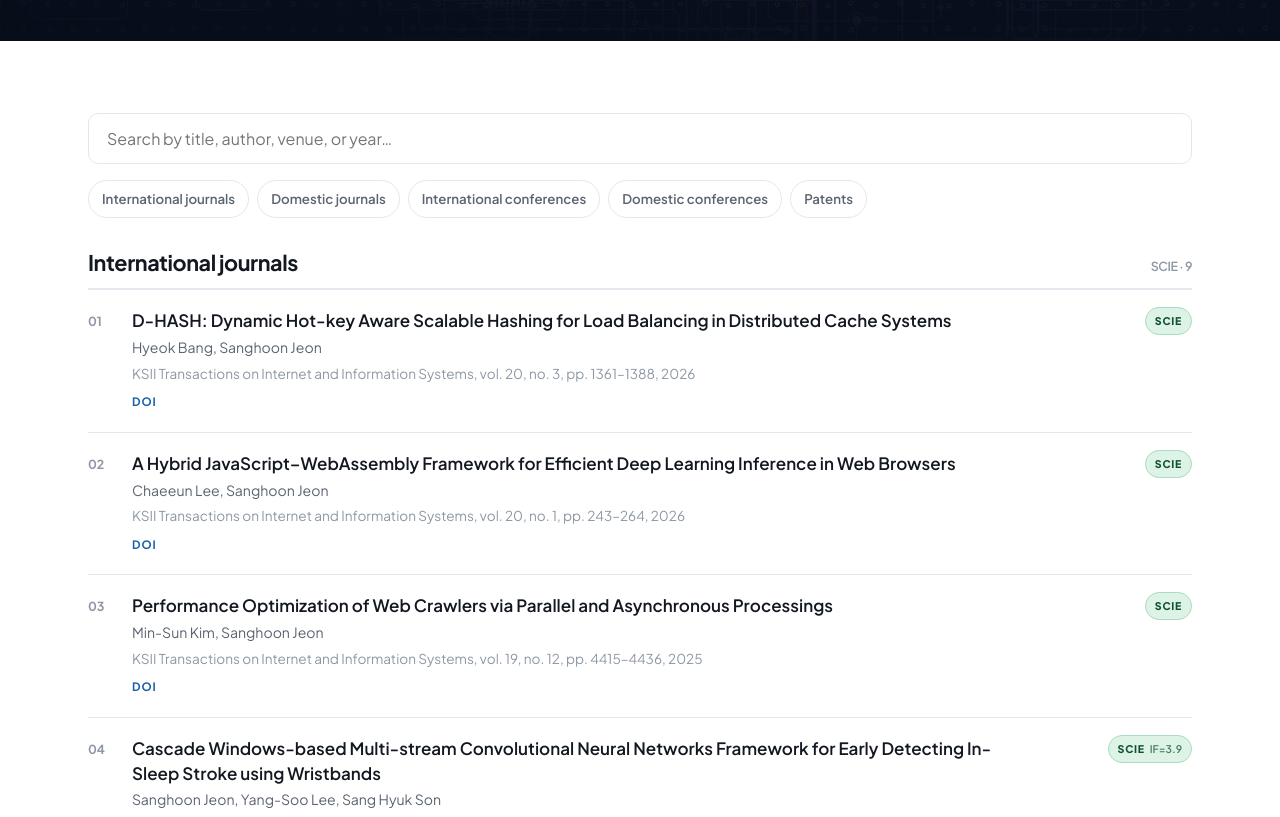
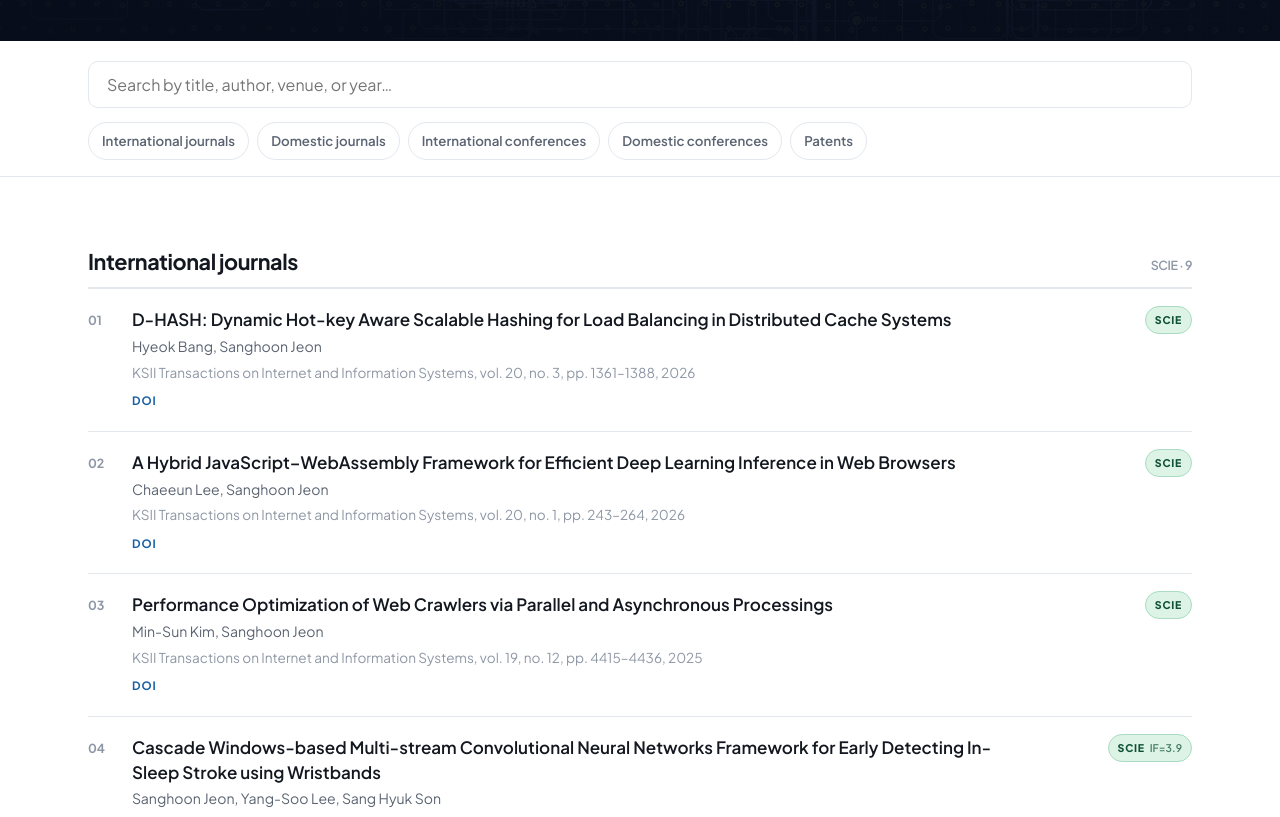
Before and after one commit to wcpslab/wcpslab.github.io, a website: page publications.html in a window 1280 px wide. Shown: the part 265-1082 px from the top of the page. Drawn offline with Linux system fonts and the light colour scheme.

Commit message:
Sticky publications toolbar

```diff
--- a/assets/style.css
+++ b/assets/style.css
@@ -277,20 +277,25 @@ p{margin:0 0 1rem}
 }
 
 /* ---- publications ---- */
-.toolbar{margin-bottom:16px}
+.pubbar{
+  position:sticky; top:70px; z-index:40;
+  background:var(--bg); border-bottom:1px solid var(--line);
+  padding:20px 0 16px;
+}
+.toolbar{margin-bottom:14px}
 .search{
-  width:100%; padding:14px 18px; font-family:var(--font); font-size:1rem;
+  width:100%; padding:12px 18px; font-family:var(--font); font-size:1rem;
   border:1px solid var(--line); border-radius:10px;
   background:var(--card); color:var(--fg);
 }
 .search:focus{outline:2px solid var(--accent); outline-offset:1px}
-.jump{display:flex; flex-wrap:wrap; gap:8px; margin-bottom:32px}
+.jump{display:flex; flex-wrap:wrap; gap:8px; margin-bottom:0}
 .jump a{
   font-size:.83rem; font-weight:600; padding:7px 13px; border-radius:999px;
   border:1px solid var(--line); color:var(--fg-2); text-decoration:none; background:var(--card);
 }
 .jump a:hover{color:var(--accent); border-color:var(--accent); text-decoration:none}
-.pub-group{margin-bottom:44px; scroll-margin-top:90px}
+.pub-group{margin-bottom:44px; scroll-margin-top:200px}
 .pub-group h2{
   font-size:1.35rem; padding-bottom:12px; border-bottom:2px solid var(--line);
   display:flex; align-items:baseline; gap:12px;
--- a/publications.html
+++ b/publications.html
@@ -8,8 +8,8 @@
 <link rel="preconnect" href="https://fonts.googleapis.com">
 <link rel="preconnect" href="https://fonts.gstatic.com" crossorigin>
 <link href="https://fonts.googleapis.com/css2?family=Plus+Jakarta+Sans:wght@400;600;700;800&display=swap" rel="stylesheet">
-<link rel="stylesheet" href="assets/style.css?v=3">
-<script src="assets/main.js?v=3"></script>
+<link rel="stylesheet" href="assets/style.css?v=4">
+<script src="assets/main.js?v=4"></script>
 </head>
 <body>
 <header class="hdr" id="hdr">
@@ -43,7 +43,7 @@
     </div>
   </section>
 
-  <section class="section">
+  <div class="pubbar">
     <div class="container">
       <div class="toolbar">
         <input class="search" id="pub-search" type="search" placeholder="Search by title, author, venue, or year…" aria-label="Search publications">
@@ -55,6 +55,11 @@
         <a href="#dom-conf">Domestic conferences</a>
         <a href="#patents">Patents</a>
       </div>
+    </div>
+  </div>
+
+  <section class="section">
+    <div class="container">
       <p class="no-results" id="no-results">No publications match your search.</p>
 
       <div class="pub-group" id="intl-journal">
```
Also changed, not shown: contact.html (+2 -2 lines), index.html (+2 -2 lines), members.html (+2 -2 lines), projects.html (+2 -2 lines), research.html (+2 -2 lines).
